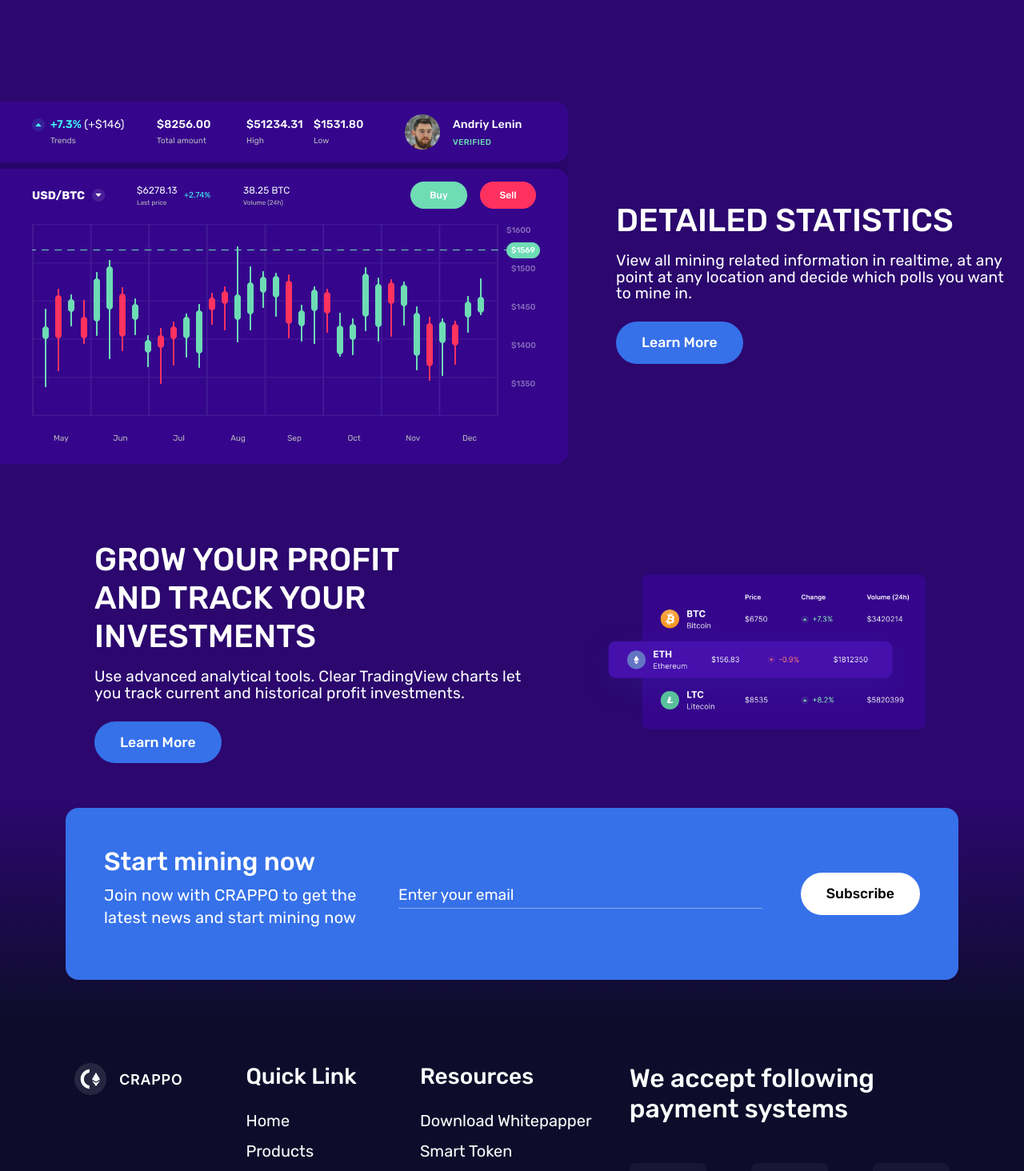
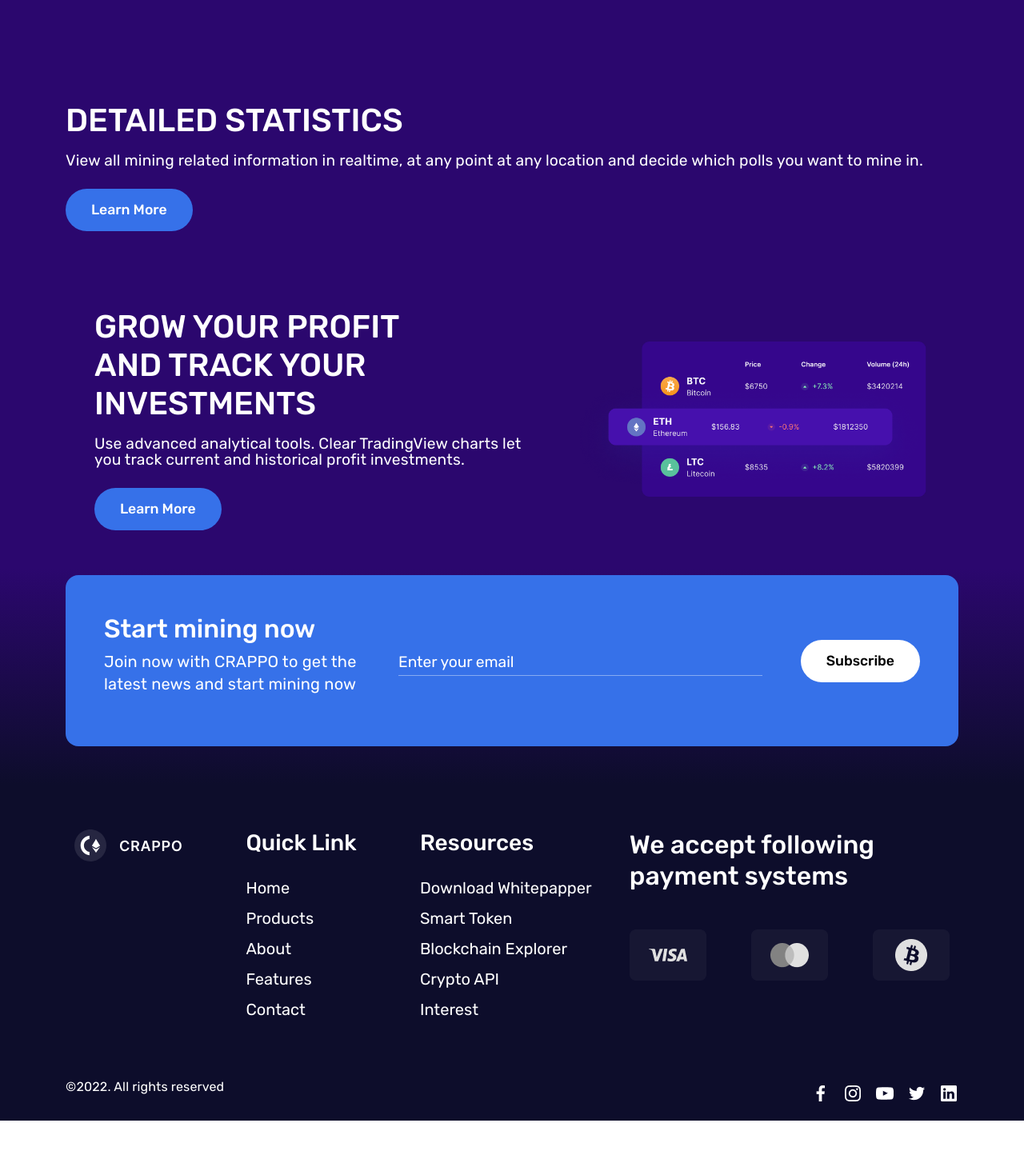
Before and after one commit to Barnyvic/crappo-cypto, a React (Create React App) app: page / in a window 1280 px wide. Shown: the part 3086-4550 px from the top of the page at 80% size. After the commit the page ends 4487 px from the top, so only its background shows below. Built offline with nearby package versions, Linux system fonts and the light colour scheme.

Commit message:
getting the bug

```diff
--- a/src/components/Footer.tsx
+++ b/src/components/Footer.tsx
@@ -50,13 +50,13 @@ function Footer() {
         </div>
         <div className="FooterContent2 p-1">
           <p className='copywrite'>&copy;{new Date().getFullYear()}. All rights reserved</p>
-          {/* <div className="socials img-fluid">
+          <div className="socials img-fluid">
             <img className="img-fluid" src={social1} alt="facebook" />
             <img className="img-fluid" src={social3} alt="instagram" />
             <img className="img-fluid" src={social4} alt="twitter" />
             <img className="img-fluid" src={social2} alt="youtube" />
             <img className="img-fluid" src={social5} alt="linkedin" />
-          </div> */}
+          </div>
         </div>
       </div>
     </section>
--- a/src/components/Market.tsx
+++ b/src/components/Market.tsx
@@ -22,7 +22,7 @@ function Market() {
                     </div>
                 </div>
                 <div className="Statdiv py-5">
-                    <img data-aos="flip-left" data-aos-easing="ease-out-cubic" data-aos-duration="3000" className="img-fluid" src={statImg}  alt="Chat" />
+                    {/* <img data-aos="flip-left" data-aos-easing="ease-out-cubic" data-aos-duration="3000" className="img-fluid" src={statImg}  alt="Chat" /> */}
                     <div className="container stat">
                             <p className="h1 text-uppercase mb-3">Detailed Statistics</p>
                             <p className='statext mb-4'>View all mining related information in realtime, at any point at any location and decide which polls you want to mine in.</p>
```
